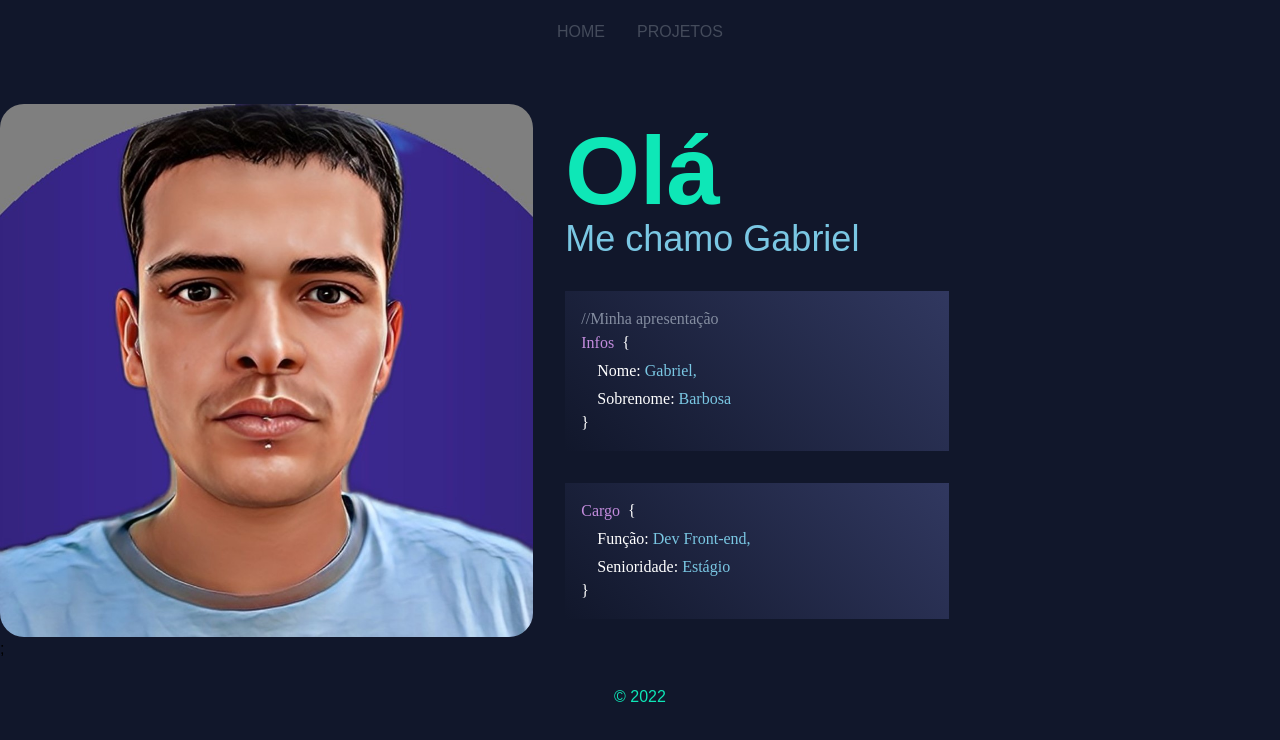
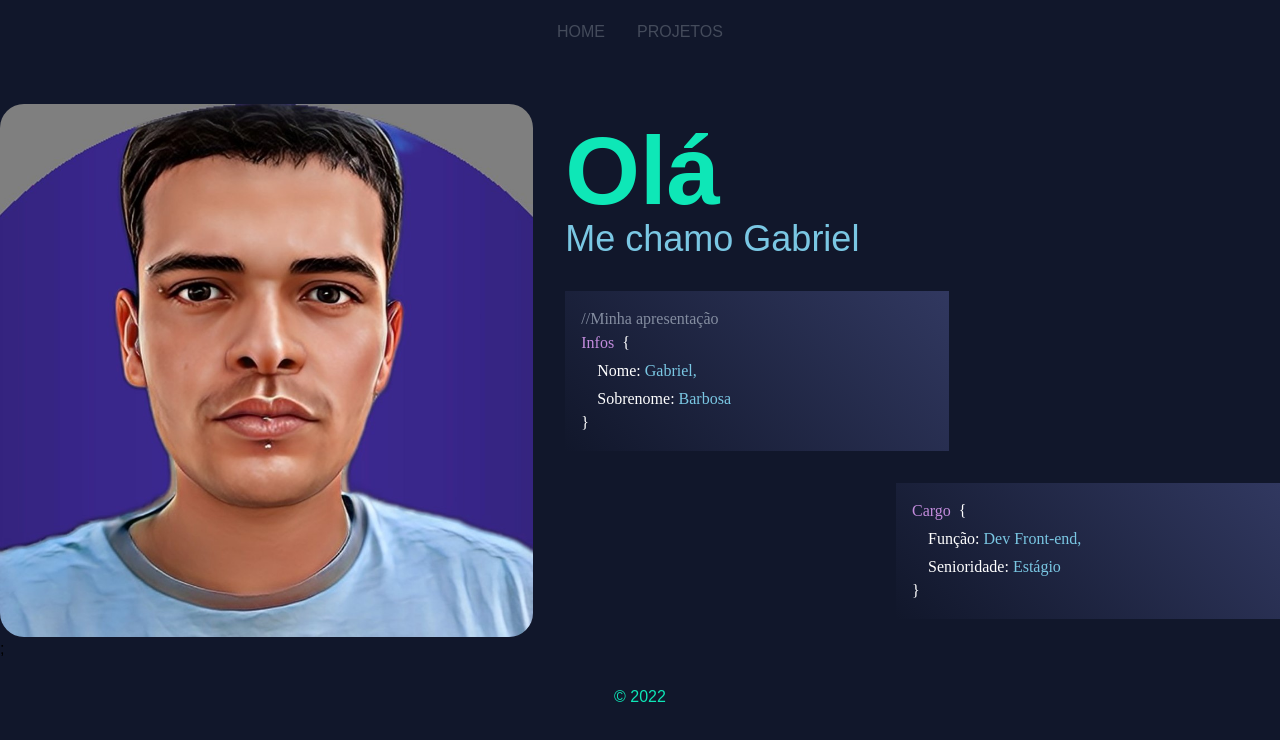
Before and after one commit to GabrielBarbosa07/Portifolio.tsx, a Next.js app: page /Home in a window 1280 px wide. Shown: the top 740 px of the page. Built offline with nearby package versions, Linux system fonts and the light colour scheme.

Commit message:
Hero finalizado

```diff
--- a/src/components/HomeHero/HeroContent.tsx
+++ b/src/components/HomeHero/HeroContent.tsx
@@ -1,5 +1,5 @@
 /* eslint-disable react/jsx-no-comment-textnodes */
-
+import styles from "../../../styles/HomeHero.module.css";
 interface Props {
   comment?: string;
   objName: string;
@@ -7,7 +7,6 @@ interface Props {
   valueOne: string;
   keyTwo: string;
   valueTwo: string;
-  positionRight?: boolean;
 }
 
 export default function HeroContent({
@@ -17,17 +16,15 @@ export default function HeroContent({
   valueOne,
   keyTwo,
   valueTwo,
-  positionRight,
-
 }: Props) {
   return (
-    <main
-      key={objName}
-      className={`
-      ${positionRight ? "items-end" : "items-start"} p-4 text-white w-96 bg-gradient font-mono font-light
+    <main key={valueOne} className={styles.hero}>
+      <div
+        className={`
+     p-4 text-white w-96 bg-gradient font-mono font-light
       hover:brightness-125 transition-all duration-700  max-[640px]:w-full
       `}
-    >
+      >
         <span className="block text-gra-600">{comment}</span>
         <span className="text-[#c38cdd] mr-2">{objName}</span>
         {"\u007b"}
@@ -41,7 +38,7 @@ export default function HeroContent({
           <br />
         </div>
         {"\u007d"}
-
+      </div>
     </main>
   );
 }
--- a/src/components/HomeHero/index.tsx
+++ b/src/components/HomeHero/index.tsx
@@ -1,6 +1,7 @@
 /* eslint-disable react/jsx-no-comment-textnodes */
 import Image from "next/image";
 import picture from "../../assets/my-pic.jpg";
+import styles from "../../../styles/HomeHero.module.css";
 import HeroContent from "./HeroContent";
 import HeroHeader from "./HeroHeader";
 
@@ -16,7 +17,7 @@ export function HomeHero() {
       <div className=" min-[210px]:w-full">
         <HeroHeader />
 
-        <section className="flex flex-col max-[640px]:items-center w-full gap-8">
+        <section className={styles.heroContainer}>
           <HeroContent
             comment="//Minha apresentação"
             objName="Infos"
@@ -27,7 +28,6 @@ export function HomeHero() {
           />
 
           <HeroContent
-            positionRight={true}
             objName="Cargo"
             keyOne="Função:"
             valueOne="Dev Front-end,"
--- /dev/null
+++ b/styles/HomeHero.module.css
@@ -0,0 +1,20 @@
+.heroContainer {
+  display: flex;
+  flex-direction: column;
+  width: 100%;
+  gap: 2rem;
+}
+
+.hero {
+  display: flex;
+  flex-direction: column;
+}
+
+.hero:last-child {
+  align-items: flex-end;
+}
+@media (max-width: 640px) {
+  .hero {
+    align-items: center;
+  }
+}
```
